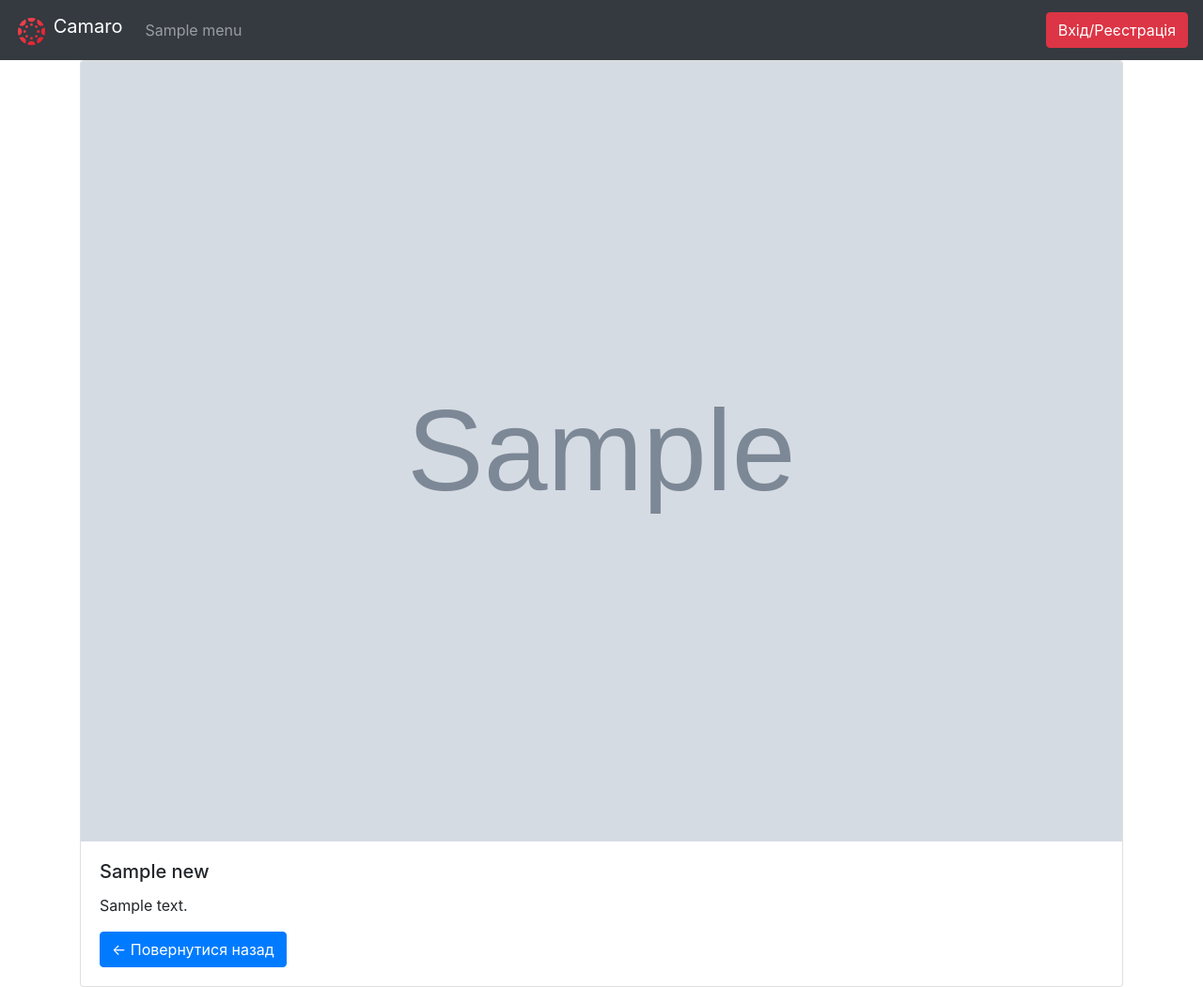
After one commit to dovban46/camaro.blog, a PHP site: page /post.php?news_id=1 in a window 1280 px wide. The commit adds this page. Shown: the whole page at 94% size. Run offline with PHP 8.4, Linux system fonts and the light colour scheme; tables that the repository leaves empty or names only in its code hold one stand-in row (values such as "Sample post"); grey boxes marked "Sample" are stand-in pictures.

Commit message:
Додання кнопки Переглянути

```diff
--- a/database/function.php
+++ b/database/function.php
@@ -21,4 +21,14 @@ function get_news() {
     $news = mysqli_fetch_all($result, MYSQLI_ASSOC);
     return $news;
 }
+
+//кнопка "Переглянути"
+function get_news_by_id ($news_id) {
+    global $conn;
+    $sql = "SELECT * FROM news WHERE id = ".$news_id;
+    $result = mysqli_query($conn, $sql);
+
+    $new = mysqli_fetch_assoc($result);
+    return $new;
+}
 ?>
--- a/index.php
+++ b/index.php
@@ -1,5 +1,6 @@
 <?php
-    require "include/header.php";
+    include_once "include/header.php";
+    include_once "include/footer.php";
 ?>
 <section>
     <div class="container">
--- /dev/null
+++ b/post.php
@@ -0,0 +1,23 @@
+<?php
+require "include/header.php";
+
+$news_id = $_GET['news_id'];
+if (!is_numeric($news_id))
+    header('location: ../404.php');
+
+$new = get_news_by_id($news_id);
+?>
+<div class="container">
+    <div class="row">
+        <div class="col">
+            <div class="card"">
+            <img src="<?=$new['image'];?>" class="card-img-top" alt="...">
+            <div class="card-body">
+                <h5 class="card-title"><?=$new['title'];?></h5>
+                <p class="card-text"><?=$new['content'];?></p>
+                <a href="index.php" class="btn btn-primary">&larr; Повернутися назад</a>
+            </div>
+        </div>
+    </div>
+</div>
+</div>
```
Also changed, not shown: 404.php (added, +8 -0 lines).
